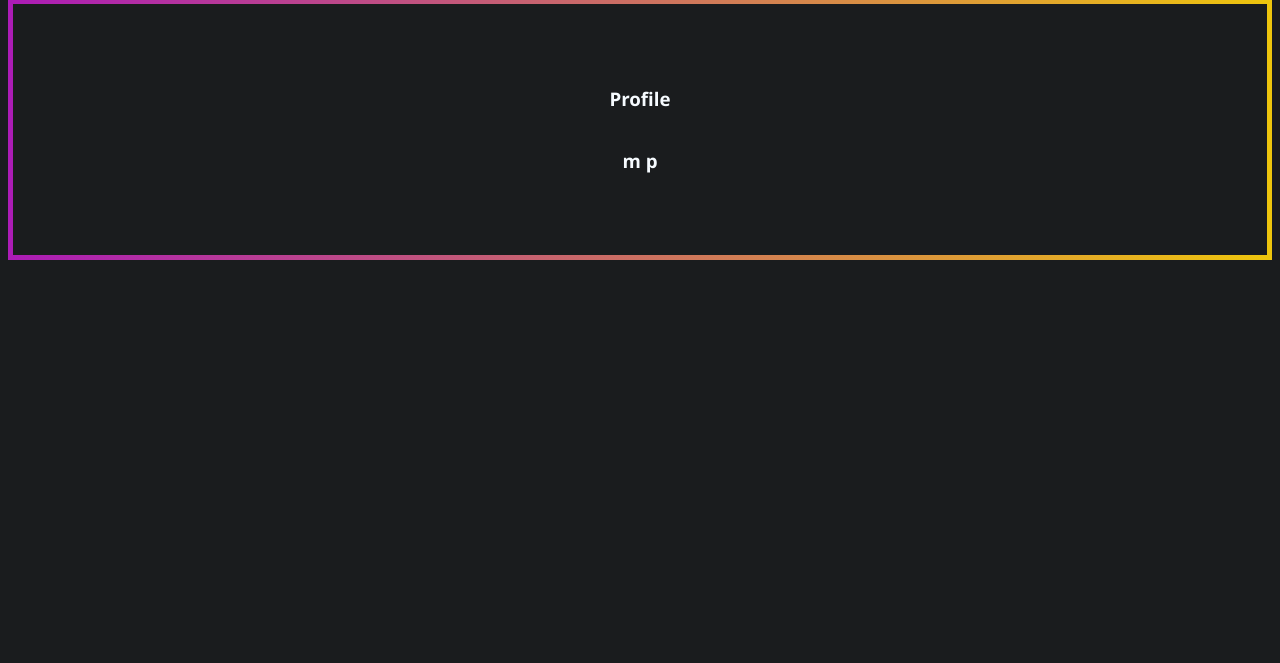
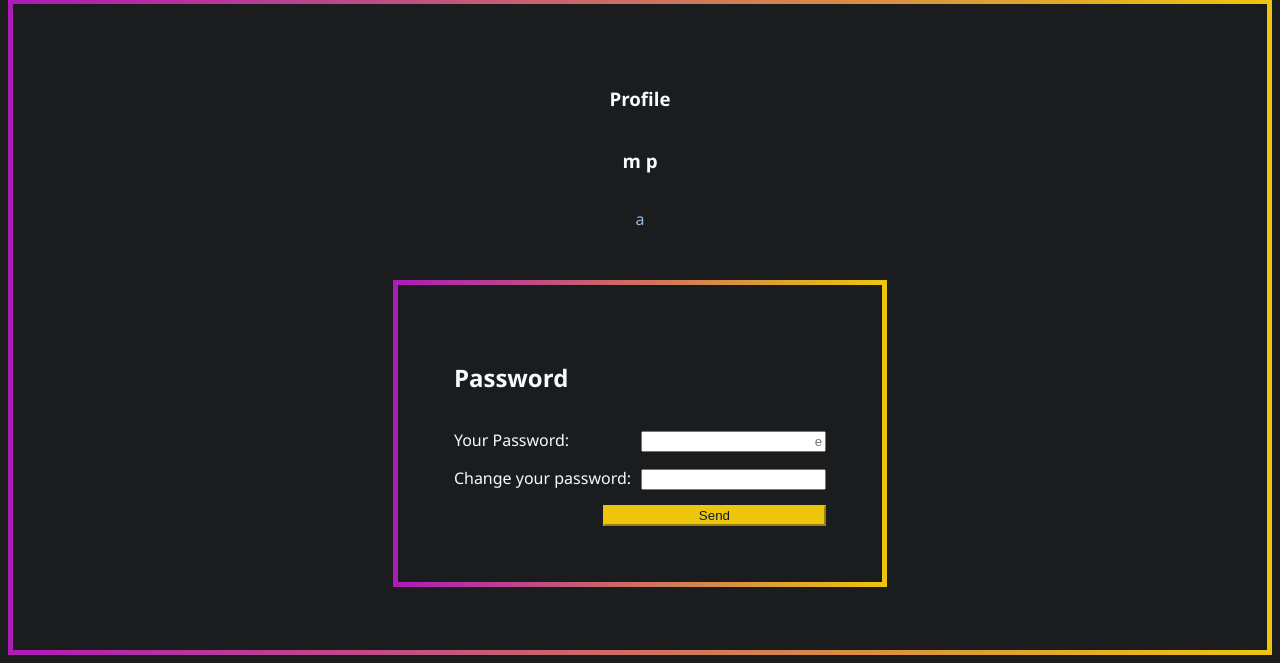
Before and after one commit to SchumacherFarad/BasicBankFlaskApp, a Flask app: page /account in a window 1280 px wide. Shown: the part 201-864 px from the top of the page. Before the commit the page ends 461 px from the top, so only its background shows below. Run offline with Flask 3, Linux system fonts and the light colour scheme; the visitor is signed in with stand-in values (Sample User, id 1); parts of the project's set-up code (start-up, migrations or seed data) failed here and were passed over.

Commit message:
Added Features
+Creating Accounts
+Password Change

```diff
--- a/app.py
+++ b/app.py
@@ -63,11 +63,20 @@ def transactions():
     else:
         return redirect(url_for("login"))
 
-@app.route('/account')
+@app.route('/account', methods=["GET","POST"])
 def account():
     if "userinfo" in session:
-        userinforms = session["userinfo"]
-        return render_template("account.html", userinfo = userinforms)
+        if request.method == "POST":
+            newpass = int(request.form["passw"])
+            basicbank.customers[basicbank.findiban(session["userinfo"][1])].password = newpass
+            session["userinfo"][5] = newpass
+            session["userinfo"] = session["userinfo"]
+            basicbank.writePeople("./People.csv")
+            userinforms = session["userinfo"]
+            return render_template("account.html", userinfo = userinforms)
+        else:
+            userinforms = session["userinfo"]
+            return render_template("account.html", userinfo = userinforms)
     else:
         return redirect(url_for("login"))
 
--- a/bank.py
+++ b/bank.py
@@ -47,6 +47,8 @@ class Bank:
     def transferMoney(self,fromiban:str, toiban:str, money:float):
         fromindex:int
         toindex:int
+        if fromiban == toiban:
+            return -1
         for i in range(0,len(self.customers)):
             if self.customers[i].iban == fromiban:
                 fromindex = i
--- a/templates/account.html
+++ b/templates/account.html
@@ -17,6 +17,15 @@
             <div id="Account">
                 <div id="BalanceChild"></dic><h3>Profile</h3></div>
                 <div id="BalanceChild"><h3>{{userinfo[2]}} {{userinfo[3]}}</h3></div>
+                <div id="BalanceChild"><p style="color: rgb(145, 189, 228);">{{userinfo[1]}}</p></div>
+                <div id="Money_transfer">
+                    <form  method="post">
+                        <h2 class="mtitems">Password</h2>
+                        <div class="mtitems"><div><label>Your Password: </label></div><div><input type="number" readonly placeholder="{{userinfo[5]}}"></div></div>
+                        <div class="mtitems"><div><label>Change your password: </label></div><div><input type="text" pattern="[0,9]{4, }" min=0 name="passw" required ></div></div>
+                        <button class="mtitems" title="Submit">Send</button>
+                    </form>
+                </div>
             </div>
         </div>
     </div>
--- a/templates/signup.html
+++ b/templates/signup.html
@@ -11,7 +11,7 @@
                 <h1 class="Loginitems">SIGN UP</h1>
                 <div class="Loginitems"><div><label>Name: </label></div><div><input type="text" name="nm" required  placeholder="Your Name" title="Please enter your name"></div></div>
                 <div class="Loginitems"><div><label>Surame: </label></div><div><input type="text" name="snm" required  placeholder="Your Surname" title="Please enter your surname"></div></div>
-                <div class="Loginitems"><div><label>Password:</label></div><div><input type="password" name="passw" required placeholder="***********" title="Please enter your password"></div></div>
+                <div class="Loginitems"><div><label>Password:</label></div><div><input type="password" name="passw" required placeholder="***********" title="Please enter your password" pattern="[0,9]{4,}"></div></div>
                 <div class="Loginitems"><div><label>First Deposit:</label></div><div><input type="number" id="firstdep" step=0.01 min=0 name="balance" required placeholder="1256.73"  title="Please enter the amount of money you want to deposit"></div></div>
                 <div class="Loginitems"><div><label>Are You Working For Us?</label></div><div><input type="checkbox" value="1" name="isworker" title="Please check if you are working for us"></div></div>
                 <div class="Loginitems"><a href="/">Login</a><button type="submit" class="Loginitems"title="Submit">Sign Up</button></div>
```
Also changed, not shown: README.md.
